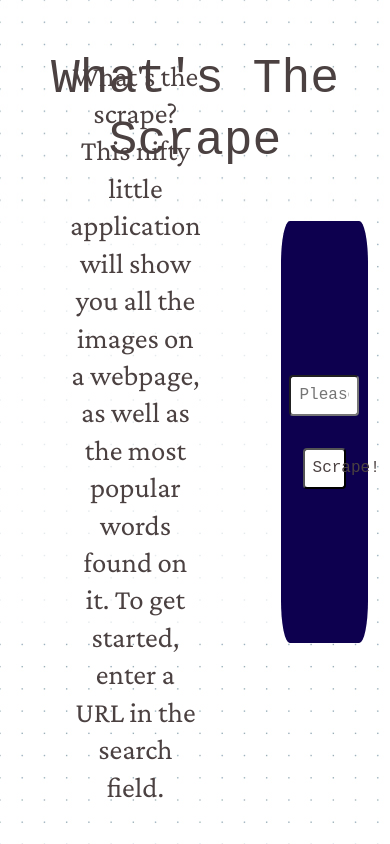
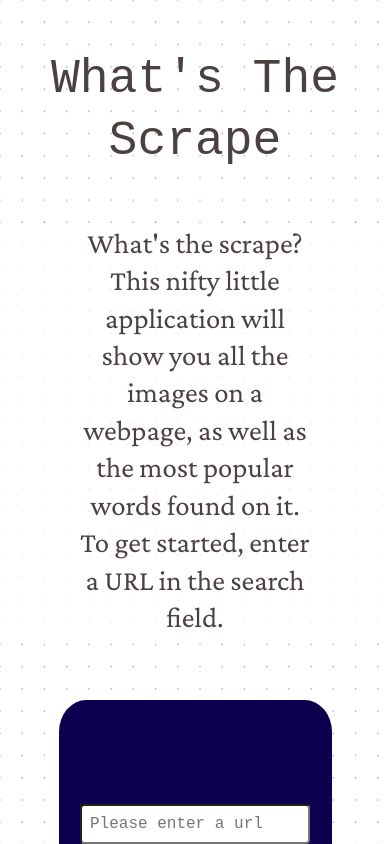
Before and after one commit to dlousa92/whatsthescrape, a React (Create React App) app: page / in a window 390 px wide. Shown: the top 844 px of the page. Built offline with nearby package versions, Linux system fonts and the light colour scheme; a web font is replaced by a local one.

Commit message:
make form responsive

```diff
--- a/src/components/Form/form.scss
+++ b/src/components/Form/form.scss
@@ -1,10 +1,15 @@
 @import '../../styles/variables.scss';
+@import '../../styles/mixins.scss';
 
 .form {
+
+  @include breakpoint-lg {
   display: flex;
   justify-content: center;
   align-items: center;
   height: 50vh;
+
+  }
 
   &-text {
     display: flex;
@@ -14,7 +19,6 @@
     color: $primary-accent-color;
     background-color: $translucent-white;
     font-size: 1.8rem;
-    margin-top: 0;
     padding: 0rem 5rem;
   }
 
@@ -22,25 +26,42 @@
     display: flex;
     justify-content: center;
     align-items: center;
+    height: 20rem;
+    width: 70%;
     border-radius: 10%;
-    height: 100%;
-    flex-basis: 30%;
-    margin-top: 0;
-    margin-right: 2rem;
     background-color: $secondary-accent-color;
+    margin: 4rem auto;
+
+    @include breakpoint-md {
+      width: 40%;
+    }
+
+    @include breakpoint-lg {
+      height: 100%;
+      margin: 0;
+      flex-basis: 30%;
+    }
 
     form {
       display: flex;
       flex-direction: column;
+      justify-content: center;
       align-items: center;
       font-family: $accent-font;
-      flex-basis: 100%;
+
+      @include breakpoint-lg {
+        flex-basis: 100%;
+      }
 
       .input {
         padding: .5rem;
         border-radius: 4px;
         margin-bottom: 2rem;
-        width: 80%;
+        width: 100%;
+
+        @include breakpoint-lg {
+          width: 75%;
+        }
 
         &:focus {
           border: 3px solid $primary-accent-color;
@@ -56,6 +77,10 @@
         -webkit-transition-duration: 0.4s;
         transition-duration: 0.4s;
 
+        @include breakpoint-lg {
+          width: 40%;
+        }
+
         &:hover {
           box-shadow: 4px 4px 0 0 $translucent-white;
         }
```
